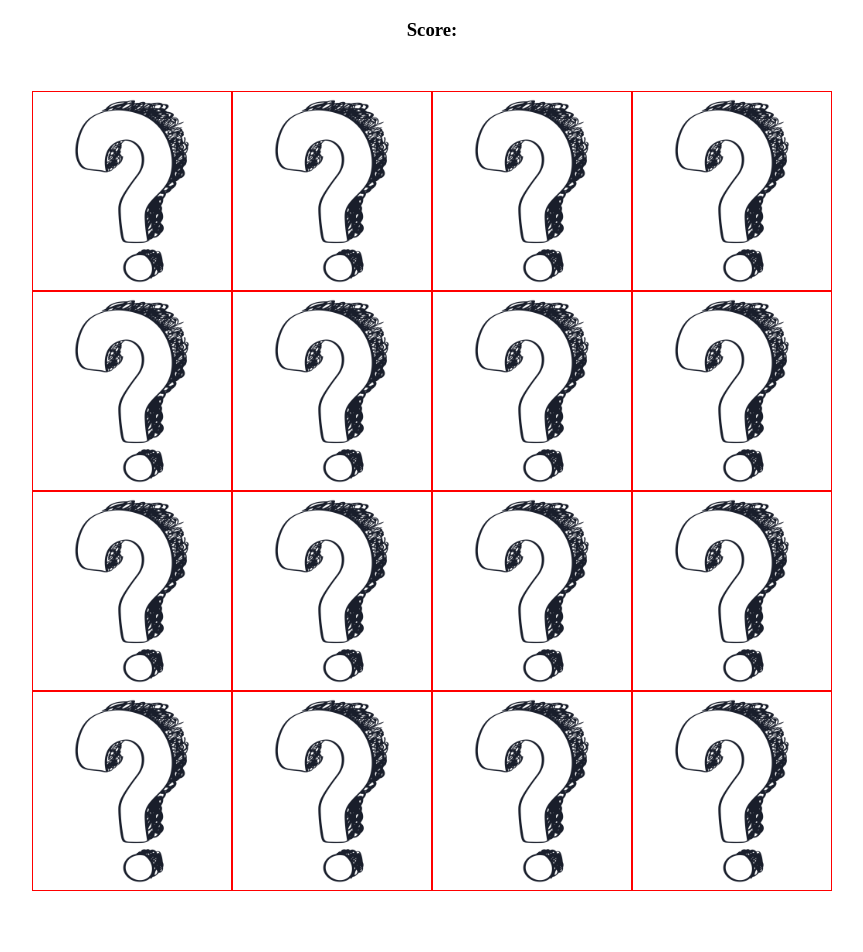
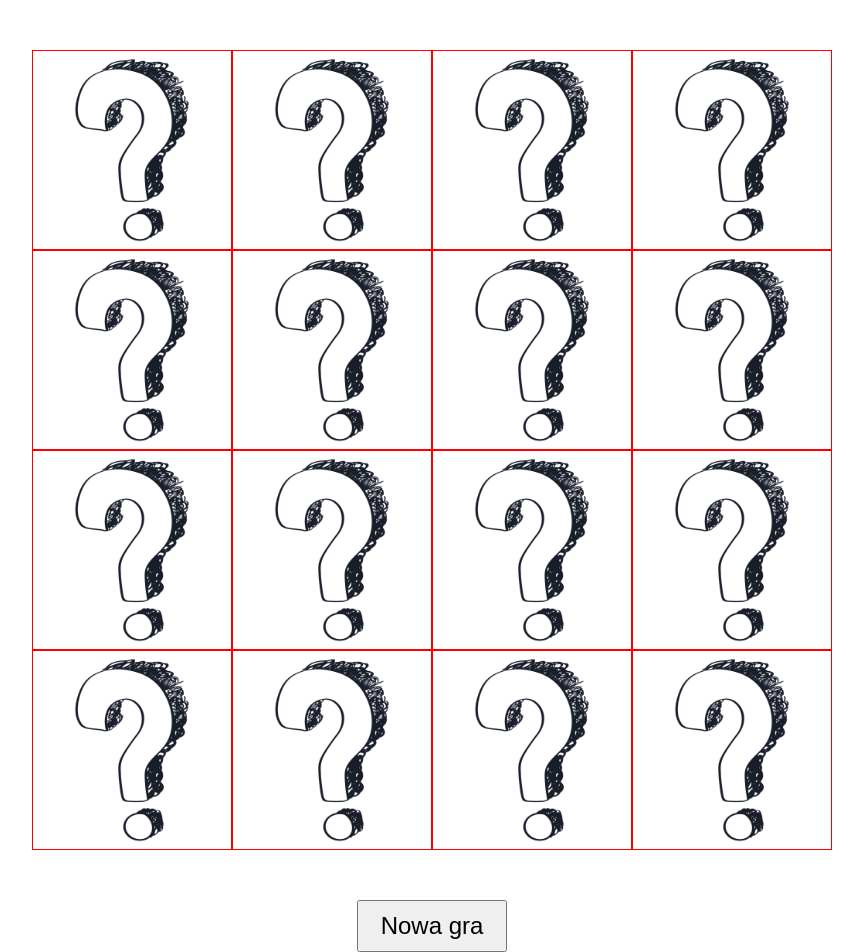
Before and after one commit to mkoptewicz/memory-game, a plain HTML site: page index.html in a window 1280 px wide. Shown: the whole page, without its empty margins (208-1071 px from the left). Drawn offline with Linux system fonts and the light colour scheme.

Commit message:
add button to html

```diff
--- a/index.html
+++ b/index.html
@@ -7,10 +7,8 @@
     <link rel="stylesheet" href="style.css" />
   </head>
   <body>
-    <h3>Score:<span id="result"></span></h3>
-    <div class="table">
-
-    </div>
+    <div class="table"></div>
+    <button class="btn" type="submit">Nowa gra</button>
 
     <script src="app.js"></script>
   </body>
```
